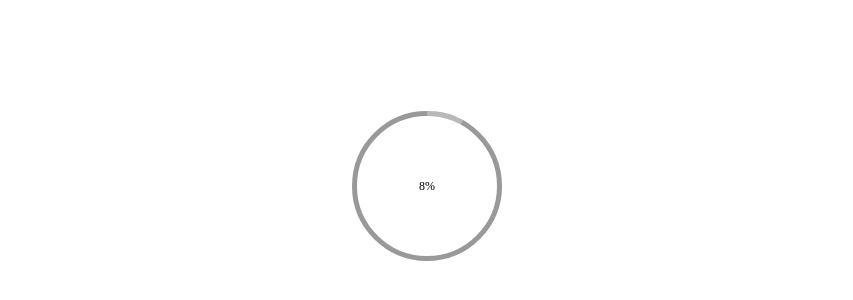
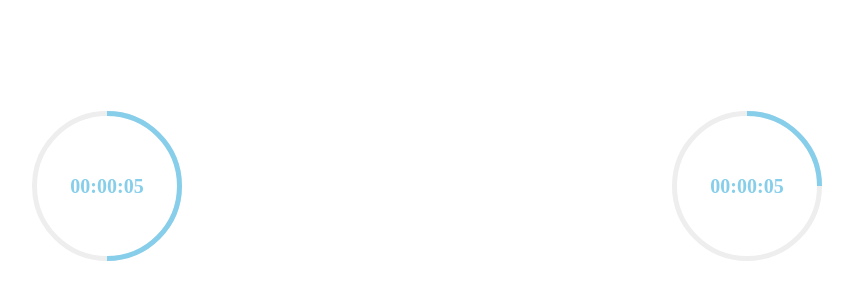
Before and after one commit to itaditya/circlebars, a plain HTML site: page index.html in a window 1280 px wide. Shown: the part 214-514 px from the top of the page, without its empty margins (213-1066 px from the left). Drawn offline with nearby package versions, Linux system fonts and the light colour scheme.

Commit message:
'objects_made'

```diff
--- a/circle.css
+++ b/circle.css
@@ -87,8 +87,5 @@
 .text
 {
     text-align: center;
-    /*padding-top:32%;*/
     font-size: 12px;
-    /*color: rgba(255, 255, 255, 0.3);*/
-    color: #000;
 }
--- a/circle.js
+++ b/circle.js
@@ -1,18 +1,25 @@
 $(document).ready(function(){
-      var t = new timer();
-      console.log(t);
+      // var t = new timer();
+      // console.log(t);
 });
 
-function timer(){
+function timer(prefs){
+    prefs = JSON.parse(prefs);
+    this.element = $(prefs.element);
     this.time = 0;
-    this.maxTime = 60;
+    this.maxTime = prefs.maxTime || 60;
     var percentage = 0;
     var that = this;
+    var date = 0;
     this.timer = setInterval(function(){
         if(that.time < that.maxTime){
             that.time += 1;
             percentage = (that.time*100)/that.maxTime;
             that.renderProgress(percentage);
+            date = new Date(null);
+            date.setSeconds(that.time); // specify value for SECONDS here
+            that.element.find(".text").html(date.toISOString().substr(11, 8));
+            that.element.find(".text")[0].dataset.time = that.time;
         }
         else{
             clearInterval(that.timer);
@@ -20,26 +27,26 @@ function timer(){
     },1000);
     this.renderProgress = function(progress) {
         progress = Math.floor(progress);
+        var angle = 0;
         if(progress<25){
-            var angle = -90 + (progress/100)*360;
-            $(".animate-0-25-b").css("transform","rotate("+angle+"deg)");
+            angle = -90 + (progress/100)*360;
+            that.element.find(".animate-0-25-b").css("transform","rotate("+angle+"deg)");
         }
         else if(progress>=25 && progress<50){
-            var angle = -90 + ((progress-25)/100)*360;
-            $(".animate-0-25-b").css("transform","rotate(0deg)");
-            $(".animate-25-50-b").css("transform","rotate("+angle+"deg)");
+            angle = -90 + ((progress-25)/100)*360;
+            that.element.find(".animate-0-25-b").css("transform","rotate(0deg)");
+            that.element.find(".animate-25-50-b").css("transform","rotate("+angle+"deg)");
         }
         else if(progress>=50 && progress<75){
-            var angle = -90 + ((progress-50)/100)*360;
-            $(".animate-25-50-b, .animate-0-25-b").css("transform","rotate(0deg)");
-            $(".animate-50-75-b").css("transform","rotate("+angle+"deg)");
+            angle = -90 + ((progress-50)/100)*360;
+            that.element.find(".animate-25-50-b, .animate-0-25-b").css("transform","rotate(0deg)");
+            that.element.find(".animate-50-75-b").css("transform","rotate("+angle+"deg)");
         }
         else if(progress>=75 && progress<=100){
-            var angle = -90 + ((progress-75)/100)*360;
-            $(".animate-50-75-b, .animate-25-50-b, .animate-0-25-b")
+            angle = -90 + ((progress-75)/100)*360;
+            that.element.find(".animate-50-75-b, .animate-25-50-b, .animate-0-25-b")
                                                   .css("transform","rotate(0deg)");
-            $(".animate-75-100-b").css("transform","rotate("+angle+"deg)");
+            that.element.find(".animate-75-100-b").css("transform","rotate("+angle+"deg)");
         }
-        $(".text").html(progress+"%");
     };
 }
--- a/index.html
+++ b/index.html
@@ -2,7 +2,7 @@
 <html lang="en">
   <head>
     <!-- Theme Made By www.w3schools.com - No Copyright -->
-    <title>verticalScroller.js</title>
+    <title>Demo | Correct Time</title>
 
     <meta charset="utf-8">
     <meta name="viewport" content="width=device-width, initial-scale=1">
@@ -17,24 +17,34 @@
         min-width: 100%;
         display: flex;
         align-items: center;
-        justify-content: center;
+        justify-content: space-around;
       }
       .loader {
         width: 150px;
         height: 150px;
       }
       .loader-bg {
-          border: 5px solid rgba(0,0,0,0.4);
+        border: 5px solid #000;
+        border: 5px solid #eeeeee;
         display: flex;
         align-items: center;
         justify-content: center;
       }
+      .text {
+        font-size: 20px;
+        color: rgb(135, 206, 235);
+        font-weight: bold;
+      }
+      .loader-spiner {
+        border: 5px solid rgb(135, 206, 235);
+      }
+
     </style>
   </head>
   <body>
-    <div class="loader">
+    <div class="loader" id="timer-1">
         <div class="loader-bg">
-            <div class="text"></div>
+            <div class="text">00:00:00</div>
         </div>
         <div class="spiner-holder-one animate-0-25-a">
             <div class="spiner-holder-two animate-0-25-b">
@@ -57,5 +67,36 @@
             </div>
         </div>
     </div>
+    <div class="loader" id="timer-2">
+        <div class="loader-bg">
+            <div class="text">00:00:00</div>
+        </div>
+        <div class="spiner-holder-one animate-0-25-a">
+            <div class="spiner-holder-two animate-0-25-b">
+                <div class="loader-spiner" style=""></div>
+            </div>
+        </div>
+        <div class="spiner-holder-one animate-25-50-a">
+            <div class="spiner-holder-two animate-25-50-b">
+                <div class="loader-spiner"></div>
+            </div>
+        </div>
+        <div class="spiner-holder-one animate-50-75-a">
+            <div class="spiner-holder-two animate-50-75-b">
+                <div class="loader-spiner"></div>
+            </div>
+        </div>
+        <div class="spiner-holder-one animate-75-100-a">
+            <div class="spiner-holder-two animate-75-100-b">
+                <div class="loader-spiner"></div>
+            </div>
+        </div>
+    </div>
+    <script>
+      $(document).ready(function(){
+            var t1 = new timer('{"element" : "#timer-1","maxTime" : 10}');
+            var t2= new timer('{"element" : "#timer-2","maxTime" : 20}');
+      });
+    </script>
   </body>
 </html>
```
Also changed, not shown: 1 other file. Lines whose indentation alone changed are shown as unchanged.
